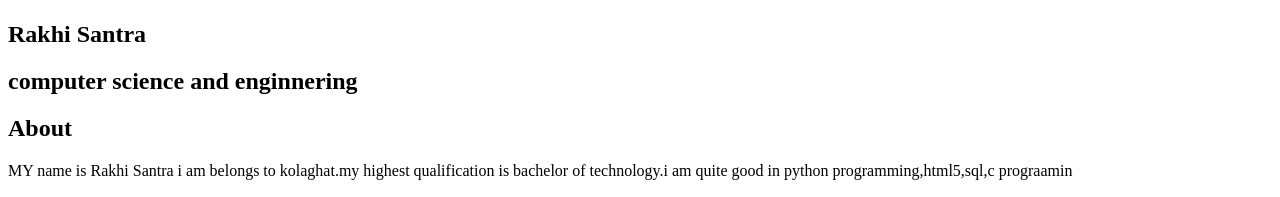
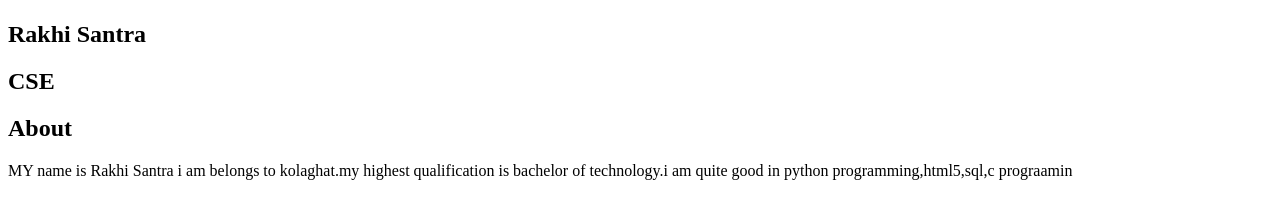
Before and after one commit to Rakhi12859/sbags, a plain HTML site: page index.html in a window 1280 px wide. Shown: the part 443-640 px from the top of the page. Drawn offline with Linux system fonts and the light colour scheme.

Commit message:
some changes

```diff
--- a/index.html
+++ b/index.html
@@ -20,7 +20,7 @@
                 <section>
                 <img src="https://static.thenounproject.com/png/630729-200.png"/>
                     <h1>Rakhi Santra</h1>
-                    <h2>computer science and enginnering</h2>
+                    <h2>CSE</h2>
                 </section>
                 <section>
                     <h1>About</h1>
```
Also changed, not shown: styles/snipet_1.html (+1 -1 lines).
